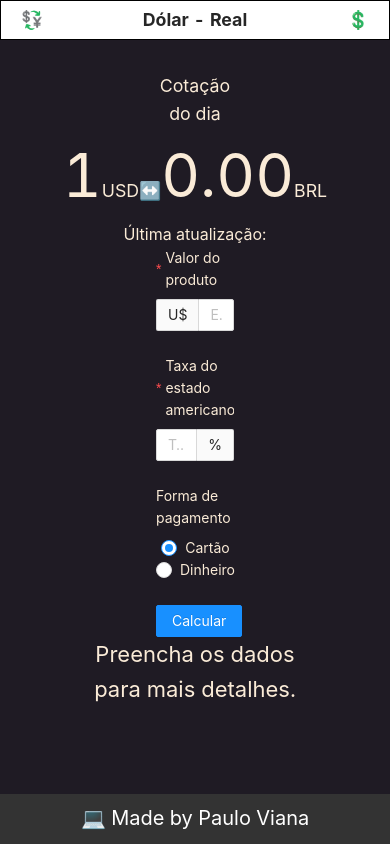
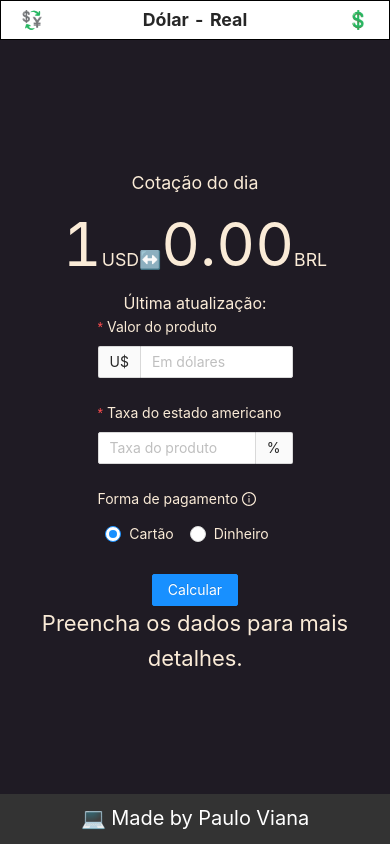
Before and after one commit to paulo9mv/dolar, a React (Create React App) app: page / in a window 390 px wide. Built offline with nearby package versions, Linux system fonts and the light colour scheme; no server answers.

Commit message:
Adiciona responsividade para mobile

```diff
--- a/src/screens/mainPage/MainPage.css
+++ b/src/screens/mainPage/MainPage.css
@@ -17,3 +17,10 @@
 .update-time {
     font-size: 1.6rem;
 }
+
+@media (max-width: 500px){
+    .mainPage {
+        width: 100%;
+        height: 80%;
+    }
+}
--- a/src/screens/mainPage/MainPage.tsx
+++ b/src/screens/mainPage/MainPage.tsx
@@ -34,11 +34,11 @@ export function MainPage() {
         Última atualização: {status.ultimaAtualizacao}
       </div>
       <Row>
-        <Col span={8} offset={8}>
+        <Col md={{offset: 8, span: 8}} xs={{offset: 6, span: 12}} offset={6}>
           <ExchangeForm />
         </Col>
       </Row>
-      <Row justify="center" gutter={[4, 36]}>
+      <Row justify='center' gutter={[4, 36]}>
         <Col>
           {status.hasSubmittedData ?
             <Content data={data} isLoading={status.isLoading}/> :
```
